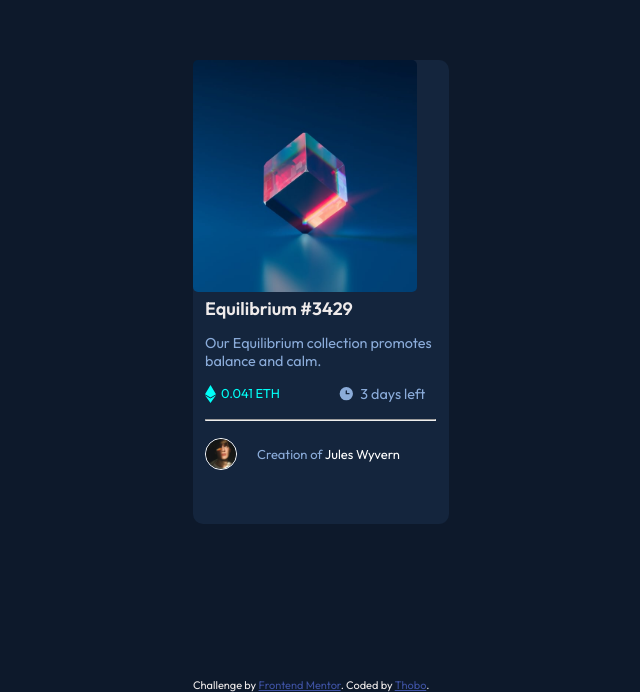
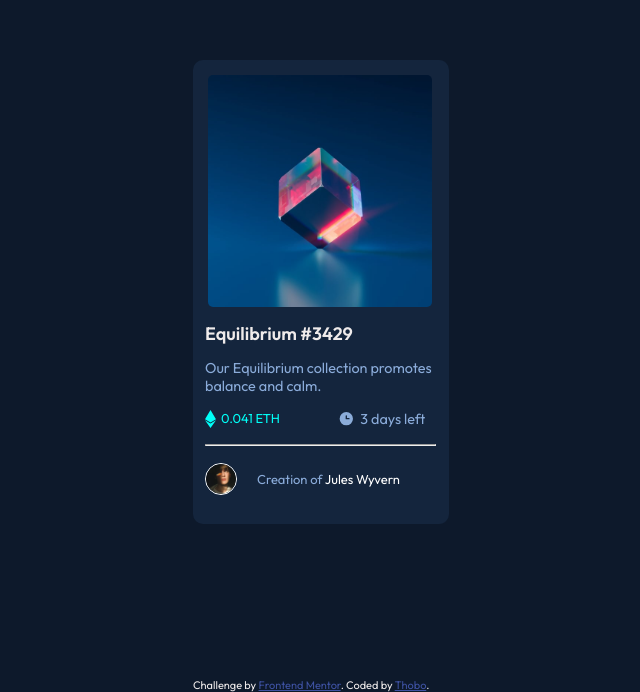
Before and after one commit to Thobo-Gaboipewe/nft-preview-card-component-main, a plain HTML site: page index.html in a window 1280 px wide. Shown: the part 108-800 px from the top of the page, without its empty margins (319-959 px from the left). Drawn offline with Linux system fonts and the light colour scheme.

```diff
--- a/styles.css
+++ b/styles.css
@@ -34,6 +34,13 @@
     width: 14rem;
     height: 14.5rem;
     border-radius: 5px;
+}
+
+#image {
+    margin: 15px;
+    width: 14rem;
+    height: 14.5rem;
+    color: hsl(178, 100%, 50%);
 }
 
 p {
```
